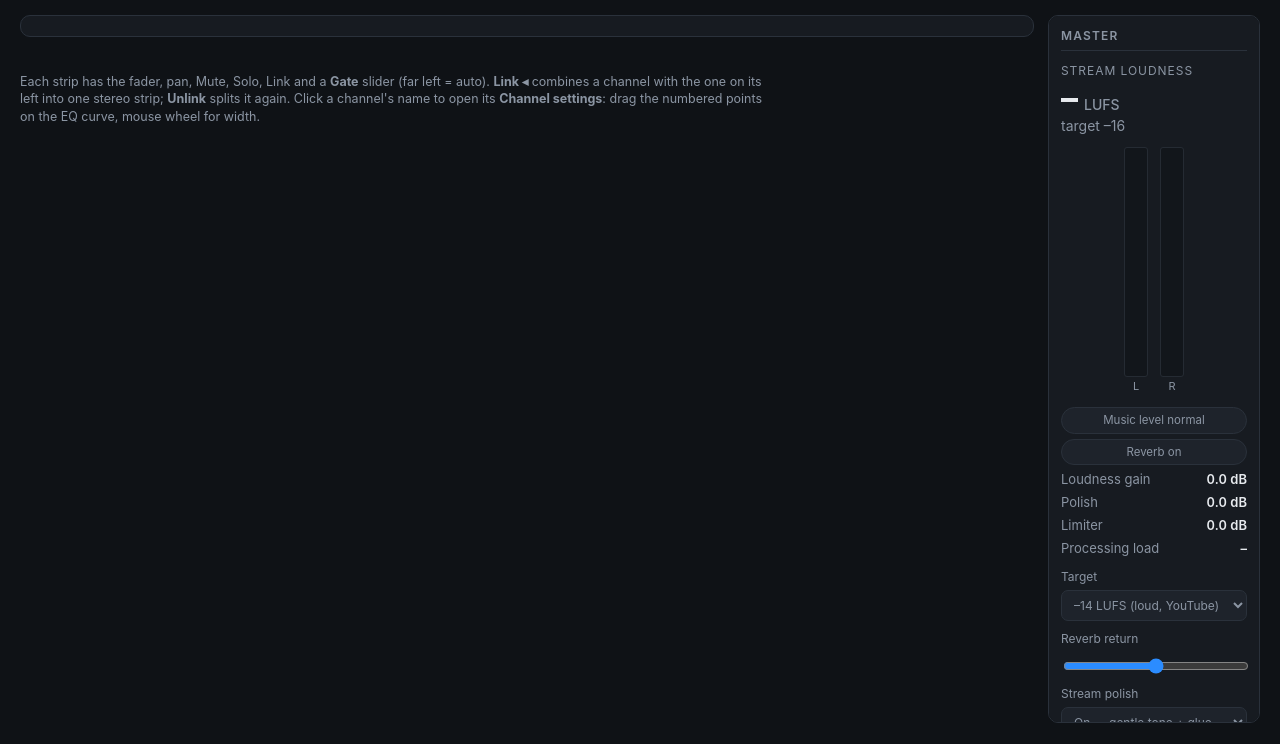
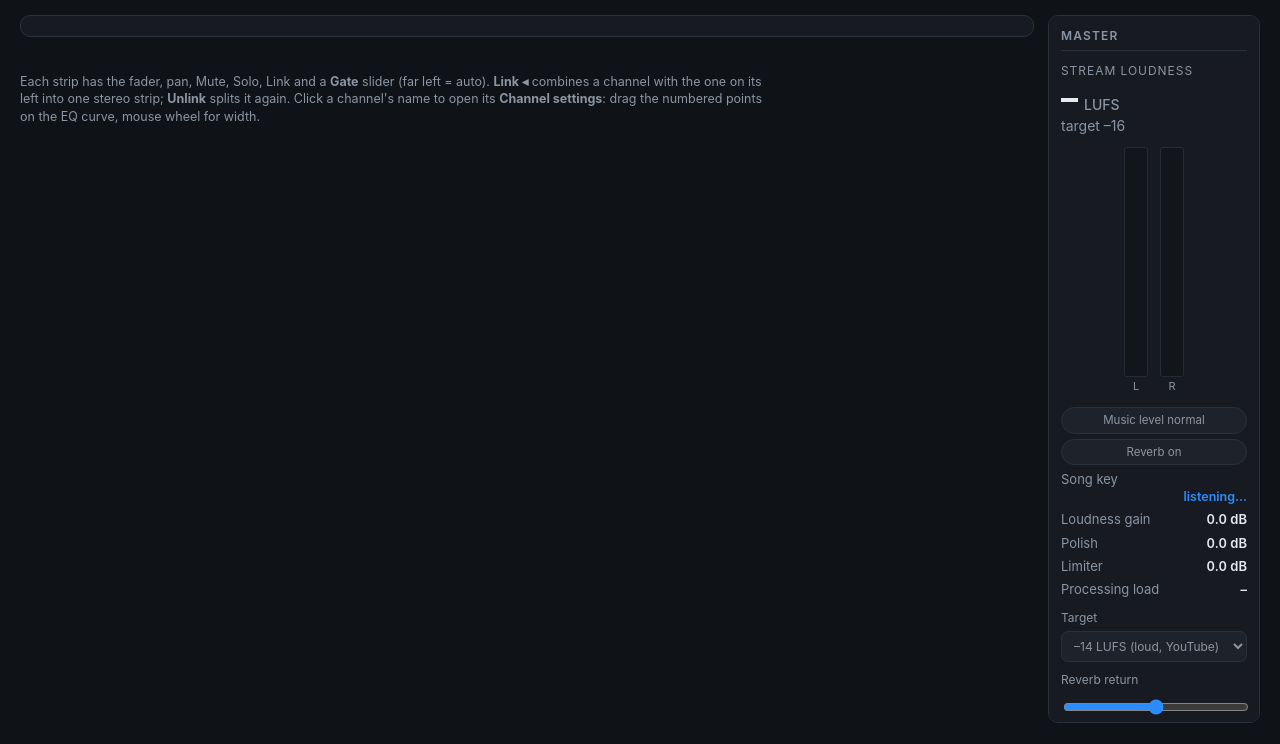
Before and after one commit to kevperry/fellowship-stream-mixer, a plain HTML site: page fsm/web/index.html in a window 1280 px wide. Shown: the part 71-815 px from the top of the page. Drawn offline with Linux system fonts and the light colour scheme; no server answers.

Commit message:
Always show the detected song key near the top of the master strip
The key detector always runs; its result now appears as 'Song key' among the
master readouts whatever the Song key menu is set to (the line under the menu
remains for Auto-detect).

Co-Authored-By: Claude Opus 5.5 <noreply@anthropic.com>
Claude-Session: https://claude.ai/code/session_01Q9pFWQqJFTURkHszi8TPBv

```diff
--- a/docs/app.js
+++ b/docs/app.js
@@ -296,6 +296,7 @@ function renderMeters(m) {
   $("#pol").textContent = ms.polish === false ? "off" : `${(ms.polish_db || 0).toFixed(1)} dB`;
   $("#load").textContent = `${ms.dsp_load.toFixed(0)}%` + (ms.xruns ? ` · ${ms.xruns} gaps` : "");
   $("#solo-alert").hidden = !ms.solo_active;
+  $("#key-now").textContent = ms.key_detected || "listening…";
   const kd = $("#key-detected"), auto = (CFG().master.tune_key || "chromatic") === "auto";
   kd.hidden = !auto;
   if (auto) kd.textContent = ms.key_detected ? `Detected: ${ms.key_detected}` : "Listening for the key… (Tune uses any note until then)";
--- a/docs/style.css
+++ b/docs/style.css
@@ -361,3 +361,5 @@ button.auto, button.tone { overflow: hidden; white-space: nowrap; }
 .cp-collapse { margin-left: auto; font-size: 12px; padding: 4px 10px; }
 .chpanel.collapsed > :not(.cp-head) { display: none; }
 .key-detected { margin-top: -4px; font-size: 11.5px; color: var(--fader); }
+.keystat { flex-wrap: wrap; row-gap: 0; }
+.keystat b { color: var(--fader); font-size: 12.5px; text-align: right; flex: 1 1 100%; }
--- a/fsm/web/app.js
+++ b/fsm/web/app.js
@@ -118,6 +118,7 @@ function renderMeters(m) {
   $("#pol").textContent = ms.polish === false ? "off" : `${(ms.polish_db || 0).toFixed(1)} dB`;
   $("#load").textContent = `${ms.dsp_load.toFixed(0)}%` + (ms.xruns ? ` · ${ms.xruns} dropouts` : "");
   $("#solo-alert").hidden = !ms.solo_active;
+  $("#key-now").textContent = ms.key_detected || "listening…";
   const kd = $("#key-detected"), auto = (CFG().master.tune_key || "chromatic") === "auto";
   kd.hidden = !auto;
   if (auto) kd.textContent = ms.key_detected ? `Detected: ${ms.key_detected}` : "Listening for the key… (Tune uses any note until then)";
--- a/fsm/web/index.html
+++ b/fsm/web/index.html
@@ -49,6 +49,7 @@
         <button class="pill solo-alert" id="solo-alert" hidden title="Click to clear all solos">SOLO ACTIVE — click to clear</button>
         <div class="pill" id="speech">Music level normal</div>
         <div class="pill" id="reverb-state" title="Vocal reverb rests while no instrument, drums or playback is playing">Reverb on</div>
+        <div class="stat keystat" title="The key the mixer hears, mainly from the piano and guitar channels. A major key and its relative minor share the same notes, so both are named."><span>Song key</span><b id="key-now">listening…</b></div>
         <div class="stat"><span>Loudness gain</span><b id="agc">0.0 dB</b></div>
         <div class="stat"><span>Polish</span><b id="pol">0.0 dB</b></div>
         <div class="stat"><span>Limiter</span><b id="lim">0.0 dB</b></div>
--- a/fsm/web/style.css
+++ b/fsm/web/style.css
@@ -329,3 +329,5 @@ button.auto, button.tone { overflow: hidden; white-space: nowrap; }
 .cp-collapse { margin-left: auto; font-size: 12px; padding: 4px 10px; }
 .chpanel.collapsed > :not(.cp-head) { display: none; }
 .key-detected { margin-top: -4px; font-size: 11.5px; color: var(--fader); }
+.keystat { flex-wrap: wrap; row-gap: 0; }
+.keystat b { color: var(--fader); font-size: 12.5px; text-align: right; flex: 1 1 100%; }
```
Also changed, not shown: docs/index.html (+1 -0 lines).
